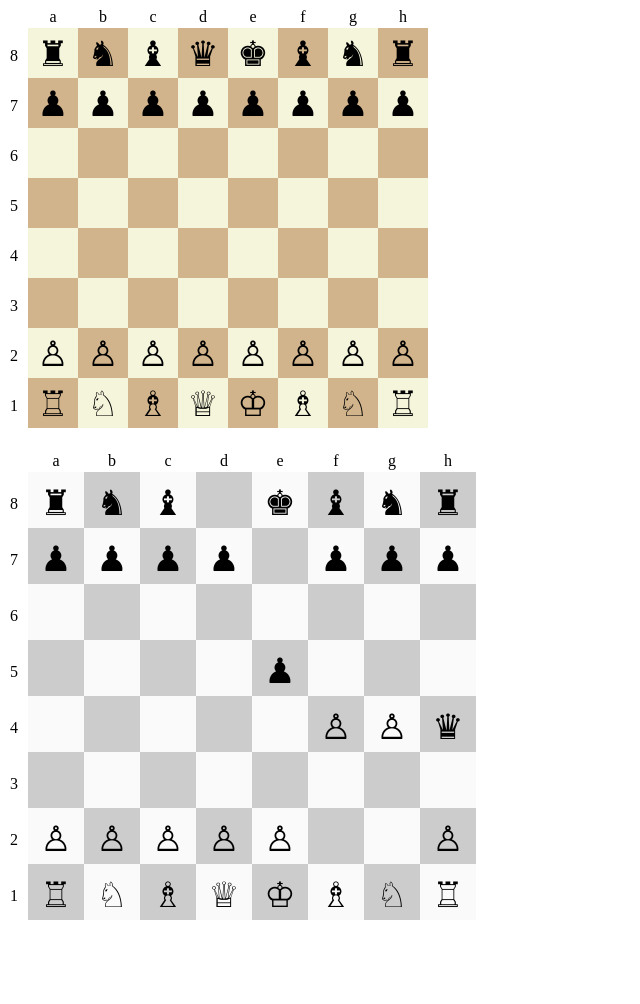
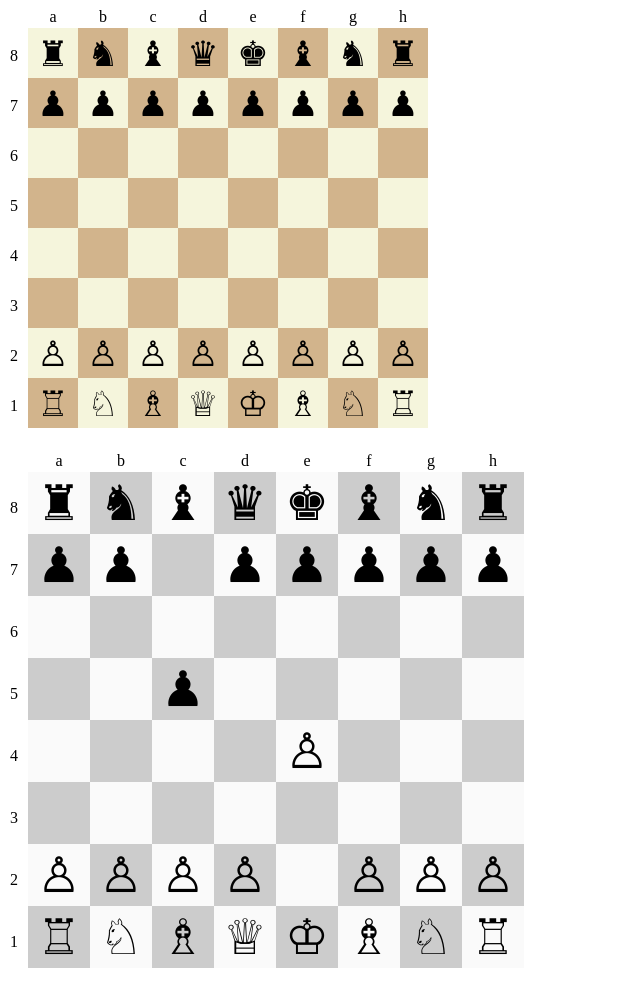
Before and after one commit to jbkunst/d3-chessboard, a plain HTML site: page index.html in a window 1280 px wide. Shown: the whole page, without its empty margins (0-640 px from the left). Before the commit the page ends 954 px from the top, so only its background shows below. Drawn offline with nearby package versions, Linux system fonts and the light colour scheme.

Commit message:
removing width and heigth by size

```diff
--- a/d3-chessboard.js
+++ b/d3-chessboard.js
@@ -4,8 +4,8 @@ function d3chessboard() {
   var whitecellcolor = "beige",
       blackcellcolor = "tan",
       fen = "rnbqkbnr/pppppppp/8/8/8/8/PPPPPPPP/RNBQKBNR w KQkq - 0 1",
-      width = 400,
-      height = 400;
+      fontsize = 35,
+      size = 400;
 
   // internal parameters
   var margin = {top: 20, right: 20, bottom: 20, left: 20},
@@ -36,13 +36,13 @@ function d3chessboard() {
       selection.selectAll("*").remove();
 
       var svg = selection.append("svg")
-        .attr("width", width + margin.left + margin.right)
-        .attr("height", height + margin.top + margin.bottom)
+        .attr("width", size + margin.left + margin.right)
+        .attr("height", size + margin.top + margin.bottom)
         .append("g")
         .attr("transform", "translate(" + margin.left + "," + margin.top + ")");
 
-      var gridSizehor = Math.floor(width / cols.length),
-          gridSizever = Math.floor(height / rows.length)
+      var gridSizehor = Math.floor(size / cols.length),
+          gridSizever = Math.floor(size / rows.length)
 
       var colLabels = svg.selectAll(".colLabel")
           .data(cols)
@@ -83,7 +83,7 @@ function d3chessboard() {
           .attr("col", function(d){ return d[1]; })
           .style("text-anchor", "middle")
           .style("color", "white")
-          .attr("font-size", 35)
+          .attr("font-size", fontsize)
           .attr("transform", "translate(" + gridSizehor / 2 + "," + gridSizever / 1.3 + ")")
           .text(function(d, i){
             var cell = cols[d[1]-1] + (9 - d[0]);
@@ -94,15 +94,15 @@ function d3chessboard() {
     });
   };
 
-  board.width = function(_) {
-    if (!arguments.length) return width;
-    width = _;
+  board.size = function(_) {
+    if (!arguments.length) return size;
+    size = _;
     return board;
   };
 
-  board.height = function(_) {
-    if (!arguments.length) return height;
-    height = _;
+  board.fontsize = function(_) {
+    if (!arguments.length) return fontsize;
+    fontsize = _;
     return board;
   };
 
--- a/index.html
+++ b/index.html
@@ -4,8 +4,8 @@
 </head>
 <body>
 
-  <div id="chess-container" width="500px" heigth="200px"></div>
-  <div id="chess-container2" width="500px" heigth="600px"></div>
+  <div id="chess-container"></div>
+  <div id="chess-container2"></div>
 
   <script type="text/javascript" src="//cdnjs.cloudflare.com/ajax/libs/d3/3.5.5/d3.min.js"></script>
   <script type="text/javascript" src="//cdnjs.cloudflare.com/ajax/libs/jquery/2.1.4/jquery.min.js"></script>
@@ -17,19 +17,15 @@
     var board = d3chessboard();
     sel.call(board);
 
+
     var fenstring = "rnbqkbnr/pp1ppppp/8/2p5/4P3/8/PPPP1PPP/RNBQKBNR w KQkq c6 0 2";
-    var sel2 = d3.select("#chess-container2")
+    var sel2 = d3.select("#chess-container2");
     var board2 = d3chessboard()
                     .fen(fenstring)
-                    .width(450)
-                    .height(450)
+                    .size(500)
+                    .fontsize(49)
                     .whitecellcolor("#FAFAFA")
-                    .blackcellcolor("#CCC")
-
-    sel2.call(board2);
-
-    board2.fen("rnb1kbnr/pppp1ppp/8/4p3/5PPq/8/PPPPP2P/RNBQKBNR w KQkq - 1 3");
-
+                    .blackcellcolor("#CCC");
     sel2.call(board2);
 
   </script>
```
Also changed, not shown: 1 other file.
